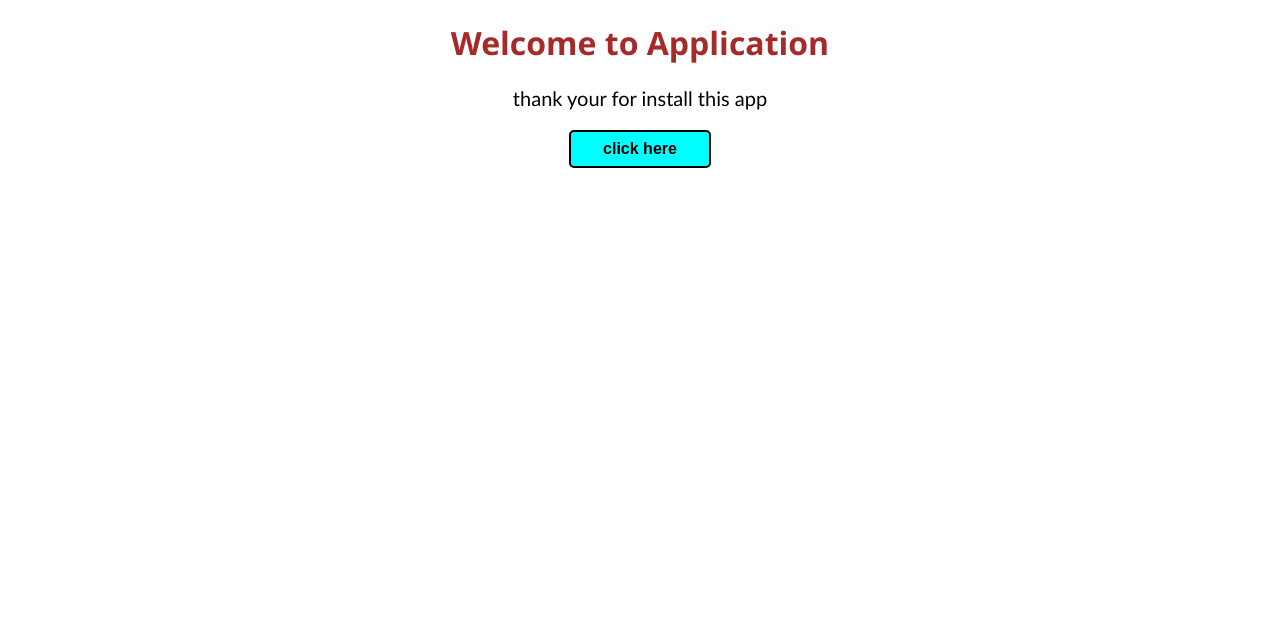
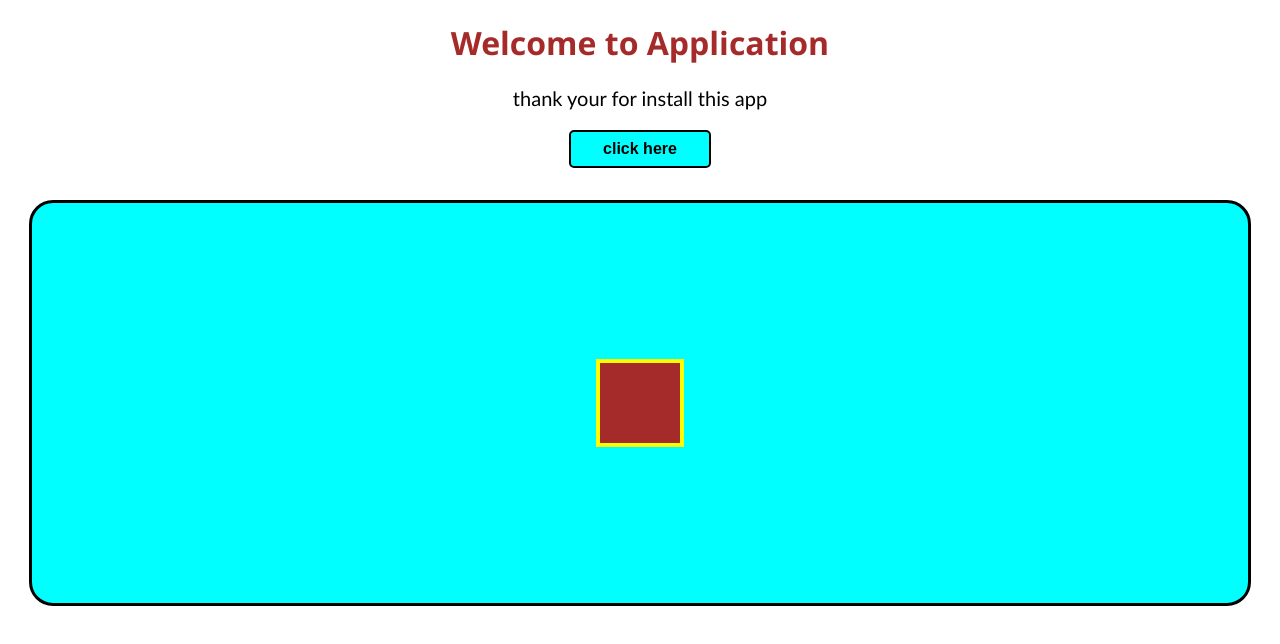
Before and after one commit to deeprajslodhi-creator/WebNova, a plain HTML site: page index.html in a window 1280 px wide. Drawn offline with Linux system fonts and the light colour scheme.

Commit message:
Add container and box styles to enhance layout and animation

```diff
--- a/index.html
+++ b/index.html
@@ -11,5 +11,8 @@
     <p>thank your for install this app</p>
     <button class="btn">click here</button>
     <script src="script.js"></script>
+    <div class="container">
+        <div class="box"></div>
+    </div>
 </body>
 </html>
--- a/style.css
+++ b/style.css
@@ -25,3 +25,28 @@
    justify-self: center;
 
  }
+ .container{
+   background-color: aqua;
+   width: 95vw;
+   height: 50vh;
+   border: 0.2em solid black;
+   border-radius: 1.5em;
+   margin-top: 2em;
+   display: flex;
+   justify-self: center;
+   justify-content: center;
+   align-items: center;
+ }
+ .box{
+   background-color: brown;
+   width: 5em;
+   height: 5em;
+   border: 0.3em solid yellow;
+   animation: animation1 5s ease-in-out infinite alternate-reverse;
+ }
+ @keyframes animation1 {
+   to{
+      transform: rotate(360deg);
+      background-color: chartreuse;
+   }
+ }
```
